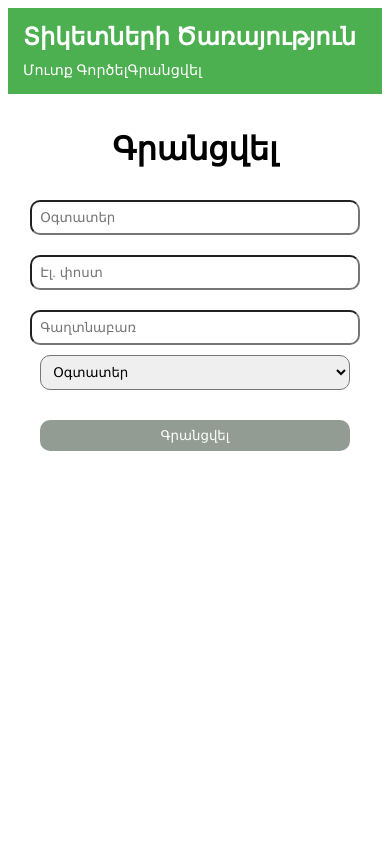
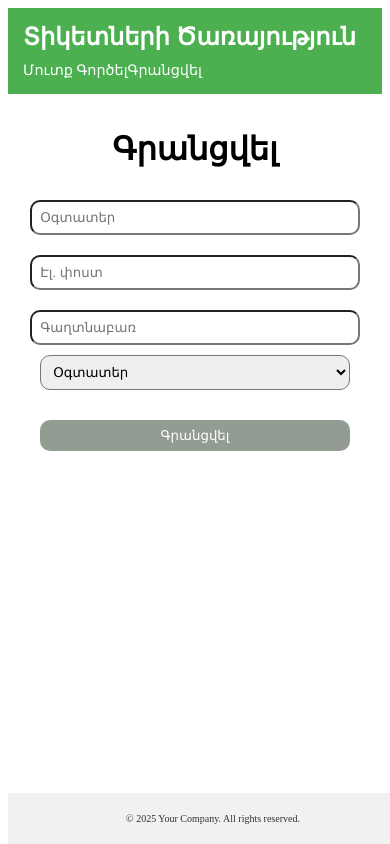
Before and after one commit to armenpapikya/ticket-system, a React (Vite) app: page /register in a window 390 px wide. Built offline with nearby package versions, Linux system fonts and the light colour scheme.

Commit message:
add footer

```diff
--- a/src/App.jsx
+++ b/src/App.jsx
@@ -6,6 +6,7 @@ import Home from './components/Home';
 import Login from './components/Login';
 import Register from './components/Register';
 import './App.css';
+import Footer from './components/Footer';
 
 const App = () => {
   const [role, setRole] = useState(null);
@@ -38,6 +39,7 @@ const App = () => {
         <Route path="/login" element={<Login onLogin={handleLogin} />} />
         <Route path="/register" element={<Register />} />
       </Routes>
+      <Footer />
     </Router>
   );
 };
--- /dev/null
+++ b/src/components/Footer.jsx
@@ -0,0 +1,13 @@
+/* eslint-disable no-unused-vars */
+import React from 'react';
+import '../cssComponents/Footer.css';
+
+const Footer = () => {
+  return (
+    <footer className="footer">
+      <p>&copy; {new Date().getFullYear()} Your Company. All rights reserved.</p>
+    </footer>
+  );
+};
+
+export default Footer;
--- /dev/null
+++ b/src/cssComponents/Footer.css
@@ -0,0 +1,24 @@
+.footer {
+    text-align: center;
+    padding: 20px;
+    background-color: #f1f1f1;
+    position: fixed;
+    bottom: 0;
+    width: 100%;
+    font-size: 25px;
+    color: #333;
+  }
+
+  @media (max-width: 768px) {
+    .footer {
+      padding: 15px;
+      font-size: 12px;
+    }
+  }
+
+  @media (max-width: 480px) {
+    .footer {
+      padding: 10px;
+      font-size: 10px;
+    }
+  }
```
